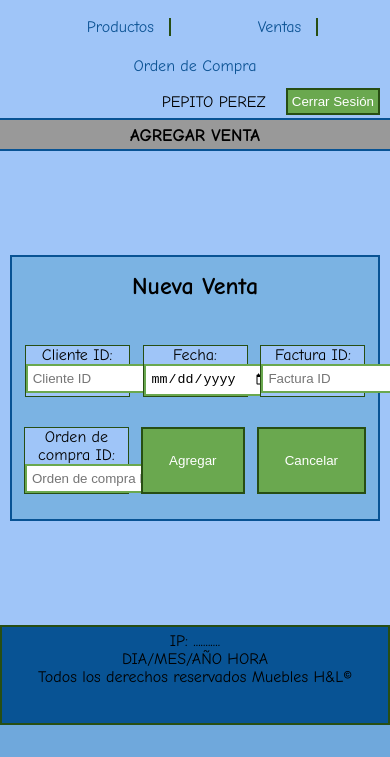
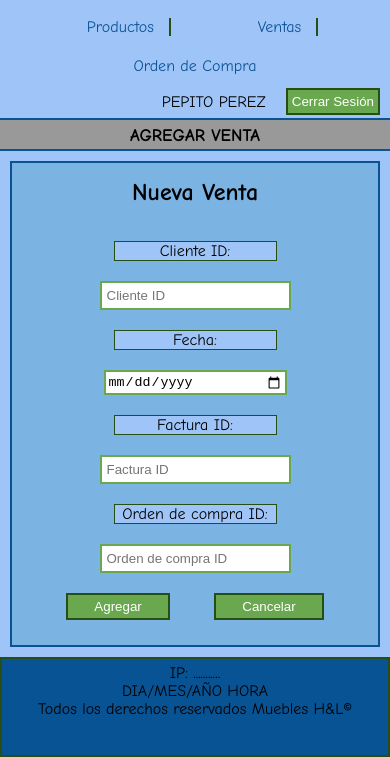
Before and after one commit to Draifor/Muebles_H_L, a plain HTML site: page agregar-venta.html in a window 390 px wide. Shown: the part 119-876 px from the top of the page. Before the commit the page ends 844 px from the top, so only its background shows below. Drawn offline with Linux system fonts and the light colour scheme.

Commit message:
Listas las páginas restantes agregar y modificar venta y orden de compra

```diff
--- a/agregar-venta.html
+++ b/agregar-venta.html
@@ -42,19 +42,22 @@
         <!--.header-nav-->
 
         <main class="contenedor-principal">
-            <div class="contenido">
+            <div class="contenido-ventas contenido">
                 <h2>Nueva Venta</h2>
 
                 <form onsubmit="agregarVenta(event);" name="agregar-venta">
-                    <label for="cliente-id"><span class="cliente-id">Cliente ID: </span> <input type="number"
-                            placeholder="Cliente ID"></label>
-                    <label for="fecha"><span class="fecha">Fecha: </span> <input type="date"></label>
-                    <label for="factura-id"><span class="factura-id">Factura ID: </span> <input type="number"
-                            placeholder="Factura ID"></label>
-                    <label for="orden-de-compra-id"><span class="orden-de-compra-id">Orden de compra ID: </span> <input
-                            type="number" placeholder="Orden de compra ID"></label>
-                    <input type="submit" value="Agregar" id="agregar-venta" class="button">
-                    <input type="button" value="Cancelar" id="regresar" class="button">
+                    <label for="cliente-id">Cliente ID:</label>
+                    <input type="number" placeholder="Cliente ID">
+                    <label for="fecha">Fecha:</label>
+                    <input type="date">
+                    <label for="factura-id">Factura ID:</label>
+                    <input type="number" placeholder="Factura ID">
+                    <label for="orden-de-compra-id">Orden de compra ID:</label>
+                    <input type="number" placeholder="Orden de compra ID">
+                    <div>
+                        <input type="submit" value="Agregar" id="agregar-venta" class="button">
+                        <input type="button" value="Cancelar" id="regresar" class="button">
+                    </div>
                 </form>
             </div>
             <!--.contenidfecha-->
--- a/css/estilos.css
+++ b/css/estilos.css
@@ -577,3 +577,26 @@ div.contenido-diseños div.insertar-diseño:hover {
         row-gap: 10px;
     }
 }
+
+/** Agregar Venta **/
+
+@media only screen and (max-width:414px) {
+    div.contenido-ventas {
+        row-gap: 20px;
+    }
+}
+div.contenido-ventas form label {
+    width: 163px;
+}
+form input[type="date"] {
+    padding: 2px;
+    width: 183px;
+}
+
+/** Agregar Orden de Compra **/
+
+@media only screen and (max-width:353px) {
+    div.contenido-orden-de-compra {
+        row-gap: 15px;
+    }
+}
```
Also changed, not shown: agregar-orden-de-compra.html (+13 -10 lines), modificar-orden-de-compra.html (+13 -10 lines), modificar-venta.html (+13 -10 lines).
